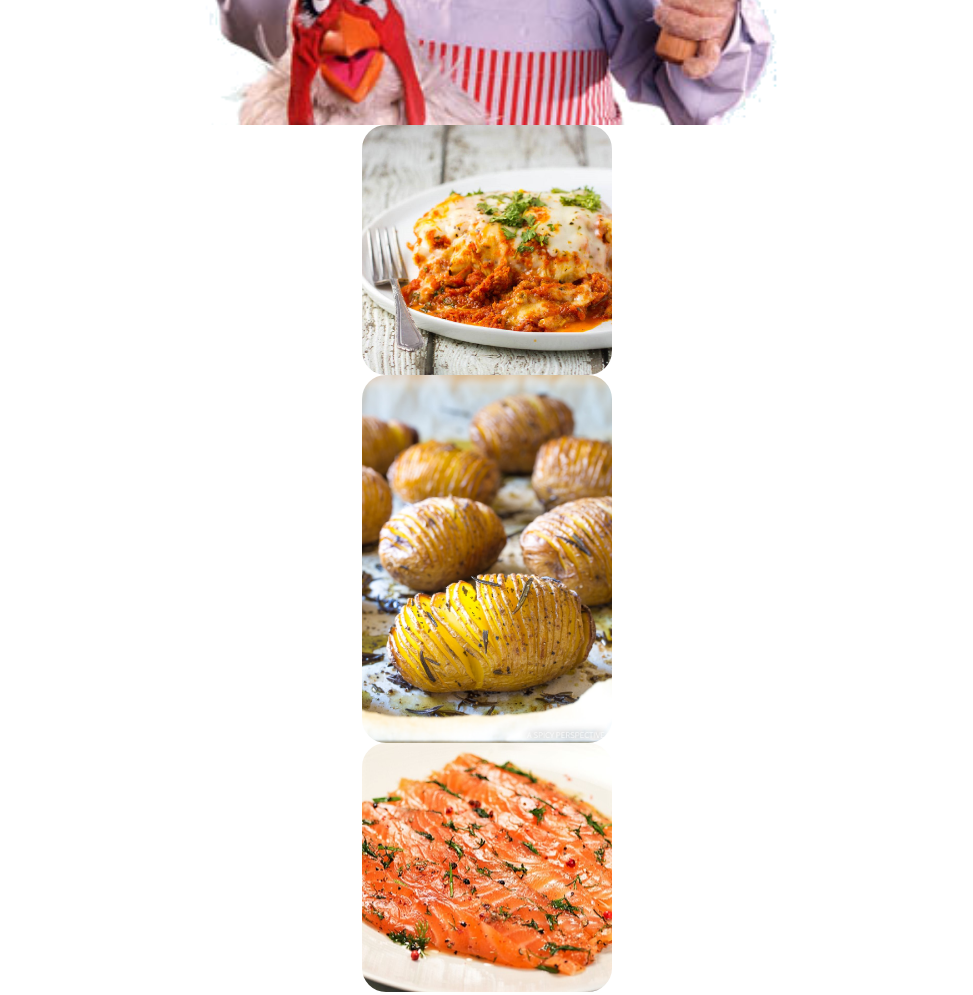
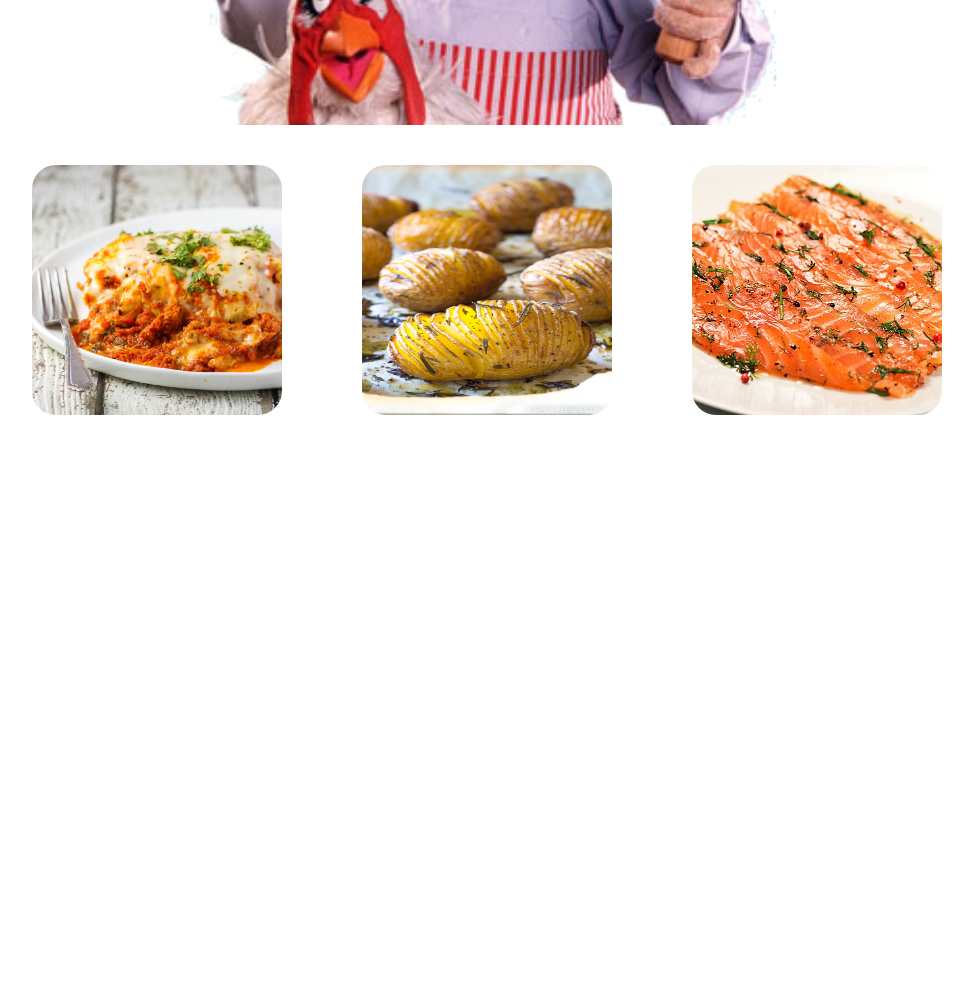
Before and after one commit to kennethwl/odin-recipies, a plain HTML site: page index.html in a window 1280 px wide. Shown: the part 520-1515 px from the top of the page, without its empty margins (153-1126 px from the left). After the commit the page ends 983 px from the top, so only its background shows below. Drawn offline with Linux system fonts and the light colour scheme.

Commit message:
added flex container and flex item styles

```diff
--- a/css/index.css
+++ b/css/index.css
@@ -1,5 +1,9 @@
 
+*{
+    font-family: 'Courier New', Courier, monospace;
+    box-sizing: border-box;
 
+}
 img{
     display: block;
     width: 50%;
@@ -9,35 +13,30 @@ img{
 
 }
 
-div{
-    display: block;
-    margin-left: auto;
-    margin-right: auto;
-    width: 60%;
-}
 
 h1{
     font-size: 46px;
     background-color: grey;
     text-align: center;
-    font-family: 'Courier New', Courier, monospace;
+
     font-weight: bold;
 }
 
-li{
-    display: inline-table;
-    margin: 40px;
-    padding: 10px;
+.recipe-list{
+    display: flex;
+    margin-left: auto;
+    margin-right: auto;
+    align-items: center;
+    justify-content: center;
+    gap: 0px;
+}
 
-}
+
 
 a img{
     width: 250px;
-    height: auto;
+    height: 250px;
     border-radius: 1.5em;
+    margin: 40px;
 
 }
-
-a img:hover{
-    background-color: green;
-}
```
